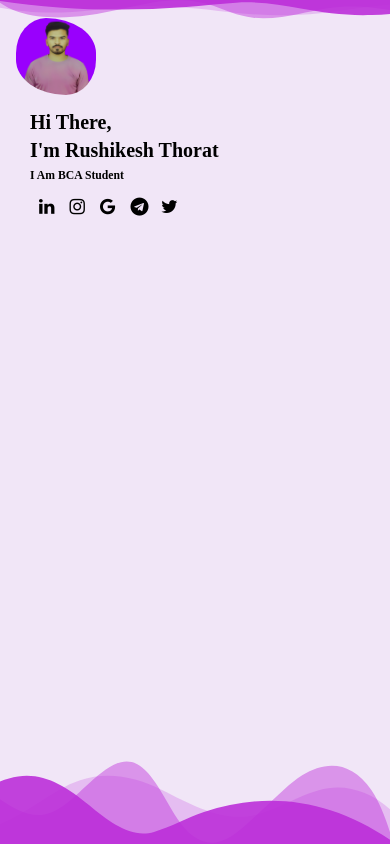
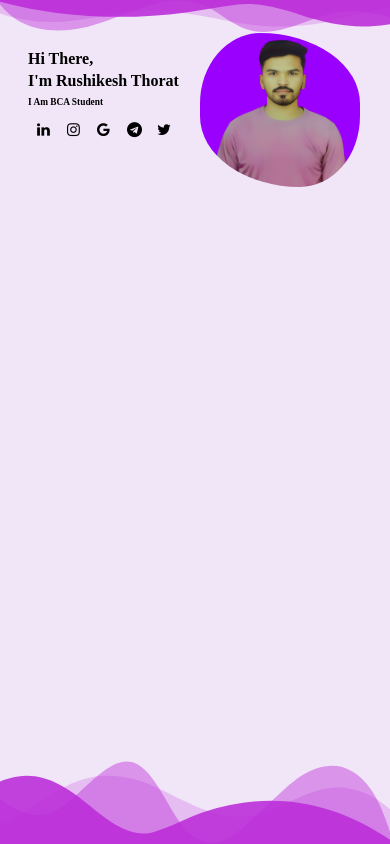
Before and after one commit to Rushikesh-Thorat/Rushikesh-T-Portfolio-website.github.io, a plain HTML site: page index.html in a window 390 px wide. Drawn offline with Linux system fonts and the light colour scheme; a web font is replaced by a local one.

Commit message:
Update styles.css
rt

```diff
--- a/css/styles.css
+++ b/css/styles.css
@@ -373,68 +373,3 @@ body{
     height: 2.25rem;
   }
   }
-
-  @media (max-width: 400px) {
-    .headSec img{
-      border-radius: 45% 75% / 55%;
-      margin-left: 8px;
-        margin-top: 10px;
-        width : 80px;
-        float: none;
-
-   }
-   .headText{
-      font-family:"Raleway-bold";
-      margin-top: 0px;
-      margin-left: 22px;
-      font-size: 10px;
-      line-height: 0.5px;
-      padding-top: 10px;
-
-   }
-   .button {
-     padding: 10px 18px;
-     font-size: 10px;
-
-    margin-top: 9px;
-    margin-bottom: 10px;
-   }
-
-   .fa {
-    padding: 9px;
-     width: 10px;
-     border-radius: 50%;
-    text-align: center;
-    text-decoration: none;
-  }
-  .headText a{
-    font-size: 18px;
-    width: 10px;
-   }
-
-.custom-shape-divider-top-1703439083 {
-  position: absolute;
-  top: 0;
-  left: 0;
-  width: 100%;
-  overflow: hidden;
-  line-height: 0;
-}
-
-.custom-shape-divider-top-1703439083 svg {
-  position: relative;
-  display: block;
-  width: calc(120% + 1.3px);
-  height: 20px;
-}
-
-.custom-shape-divider-top-1703439083 .shape-fill {
-  fill: #BC2ED9E3;
-}
-.icon {
-  width: 1.875rem;
-  height: 1.25rem;
-}
-
-
-  }
```
